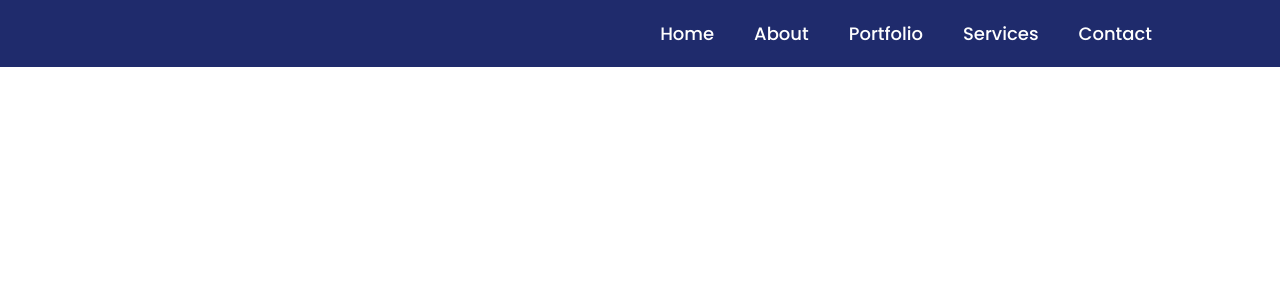
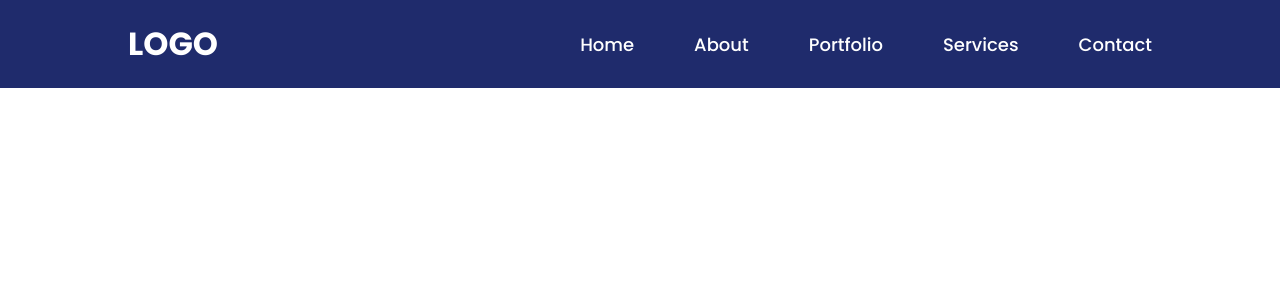
Before and after one commit to eu-afk/Saint-Michel, a React (Vite) app: page / in a window 1280 px wide. Shown: the top 300 px of the page. Built offline with nearby package versions, Linux system fonts and the light colour scheme.

Commit message:
Fazendo o header

```diff
--- a/src/components/Navbar/NavBar.jsx
+++ b/src/components/Navbar/NavBar.jsx
@@ -5,7 +5,9 @@ import './Navbar.css'
 const NavBar = () => {
   return (
     <header className="header">
-      <a href="/" className="logo"></a>
+
+      <a href="/" className="logo">LOGO</a>
+
 
       <nav className="navbar">
             <a href="/">Home</a>
--- a/src/components/Navbar/Navbar.css
+++ b/src/components/Navbar/Navbar.css
@@ -13,7 +13,7 @@
 
 .logo{
     font-size: 32px;
-    color: #fff;
+    color: white;
     font-weight: 700;
 }
 
@@ -22,7 +22,7 @@
     font-size: 18px;
     color: #fff;
     font-weight: 500;
-    margin-left: 40px;
+    margin-left: 60px;
 }
 
 .navbar a::before {
```
Also changed, not shown: src/assets/img/logo.png.
